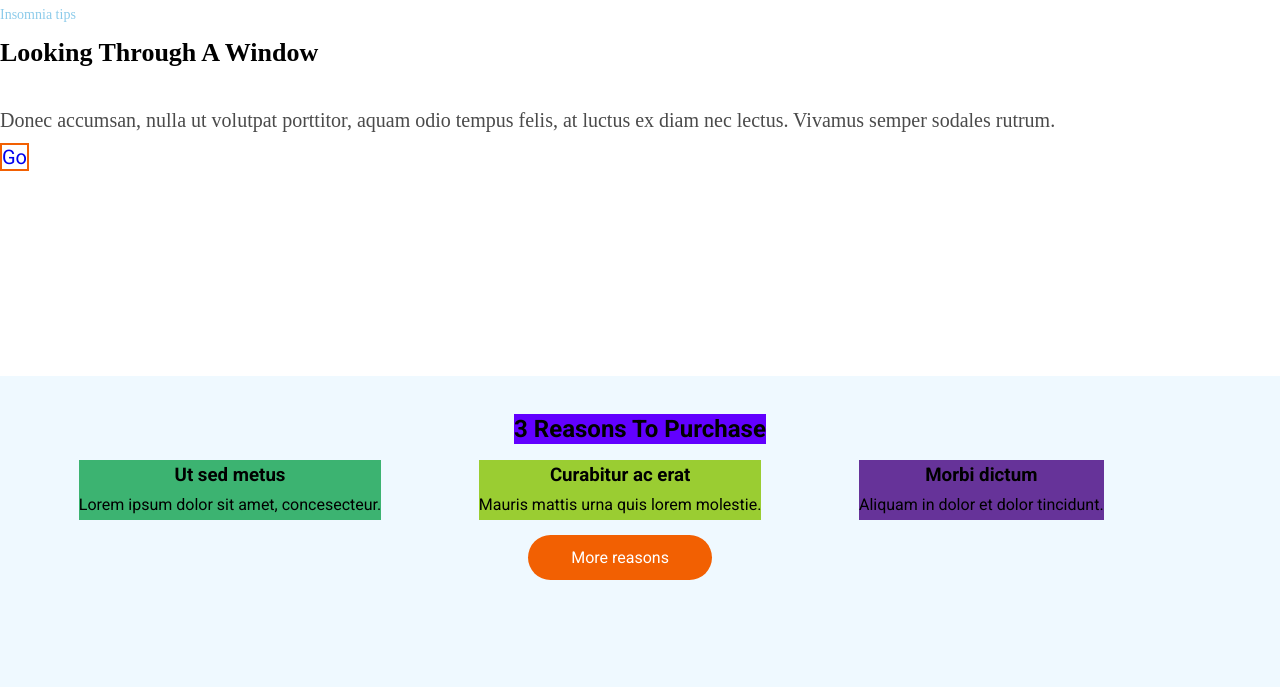
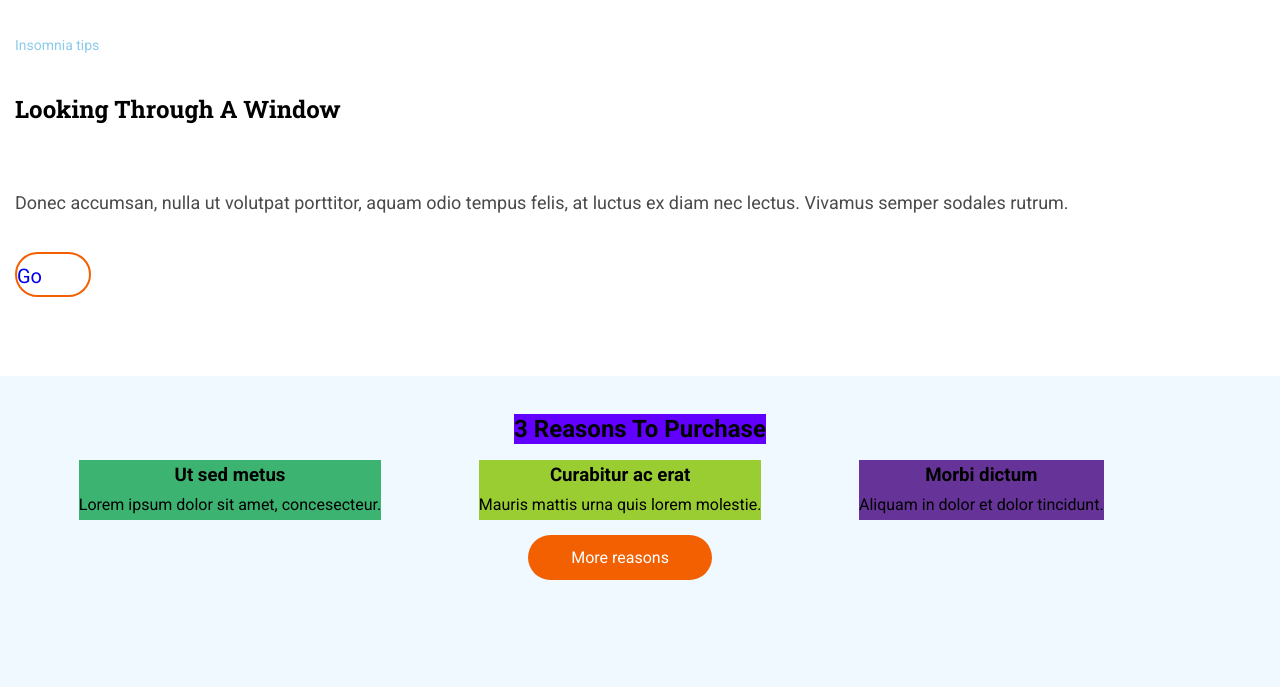
Before and after one commit to Adalab/modulo-1-evaluacion-final-sasalinero, a website: page src/html/index.html in a window 1280 px wide. Shown: the part 95-782 px from the top of the page. Drawn offline with nearby package versions, Linux system fonts and the light colour scheme; files that its build step writes are made by us from their sources; files whose address does not match are found by name.

Commit message:
finished main

```diff
--- a/src/html/index.html
+++ b/src/html/index.html
@@ -4,6 +4,24 @@
     <meta charset="UTF-8" />
     <meta name="viewport" content="width=device-width, initial-scale=1" />
     <title>Mi Evaluacion</title>
+    <link rel="preconnect" href="https://fonts.googleapis.com" />
+    <link rel="preconnect" href="https://fonts.gstatic.com" crossorigin />
+    <link
+      href="https://fonts.googleapis.com/css2?family=Roboto+Mono:wght@500&display=swap"
+      rel="stylesheet"
+    />
+    <link rel="preconnect" href="https://fonts.googleapis.com" />
+    <link rel="preconnect" href="https://fonts.gstatic.com" crossorigin />
+    <link
+      href="https://fonts.googleapis.com/css2?family=Roboto+Slab:wght@700&display=swap"
+      rel="stylesheet"
+    />
+    <link rel="preconnect" href="https://fonts.googleapis.com" />
+    <link rel="preconnect" href="https://fonts.gstatic.com" crossorigin />
+    <link
+      href="https://fonts.googleapis.com/css2?family=Roboto&display=swap"
+      rel="stylesheet"
+    />
     <link rel="preconnect" href="https://fonts.googleapis.com" />
     <link rel="preconnect" href="https://fonts.gstatic.com" crossorigin />
     <link
--- a/src/scss/layout/_main.scss
+++ b/src/scss/layout/_main.scss
@@ -1,38 +1,57 @@
 .box_white {
   width: 100%;
   height: 376px;
+  display: grid;
+  grid-template-columns: auto;
+  grid-template-rows: auto auto auto auto;
+  margin-left: 15px;
+  margin-right: 15px;
 }
 .small {
   font-size: 14px;
   color: #8ccbea;
   line-height: 30px;
+
+  margin-top: 30px;
+  grid-column: 1/2;
+  grid-row: 1/2;
+  font-family: "Roboto", sans-serif;
 }
 .look {
-  font-size: 26px;
+  font-size: 24px;
   color: black;
   margin-bottom: 30px;
-  line-height: 45px;
+  line-height: 30px;
+  grid-column: 1/2;
+  grid-row: 2/3;
+  font-family: "Roboto Slab", serif;
 }
 .parraf {
-  font-size: 20px;
+  font-size: 18px;
   color: #4a4a4a;
   line-height: 30px;
+  grid-column: 1/2;
+  grid-row: 3/4;
+  font-family: "Roboto", sans-serif;
 }
 .go {
-  width: 91px;
+  width: 76px;
   height: 45px;
-
+  font-size: 20px;
   color: #f26002;
   background-color: white;
+  margin-bottom: 45px;
+  border: solid 2px;
+  border-radius: 22.5px;
+  grid-column: 1/2;
+  grid-row: 4/5;
+  font-family: "Roboto Mono", monospace;
 }
 .go a {
   text-decoration: none;
-  font-size: 20px;
+
   line-height: 45px;
   font-family: "Roboto", sans-serif;
-  text-orientation: center;
-  border: solid 2px #f26002;
-  border-radius: px;
 }
 .box_blue {
   display: grid;
```
